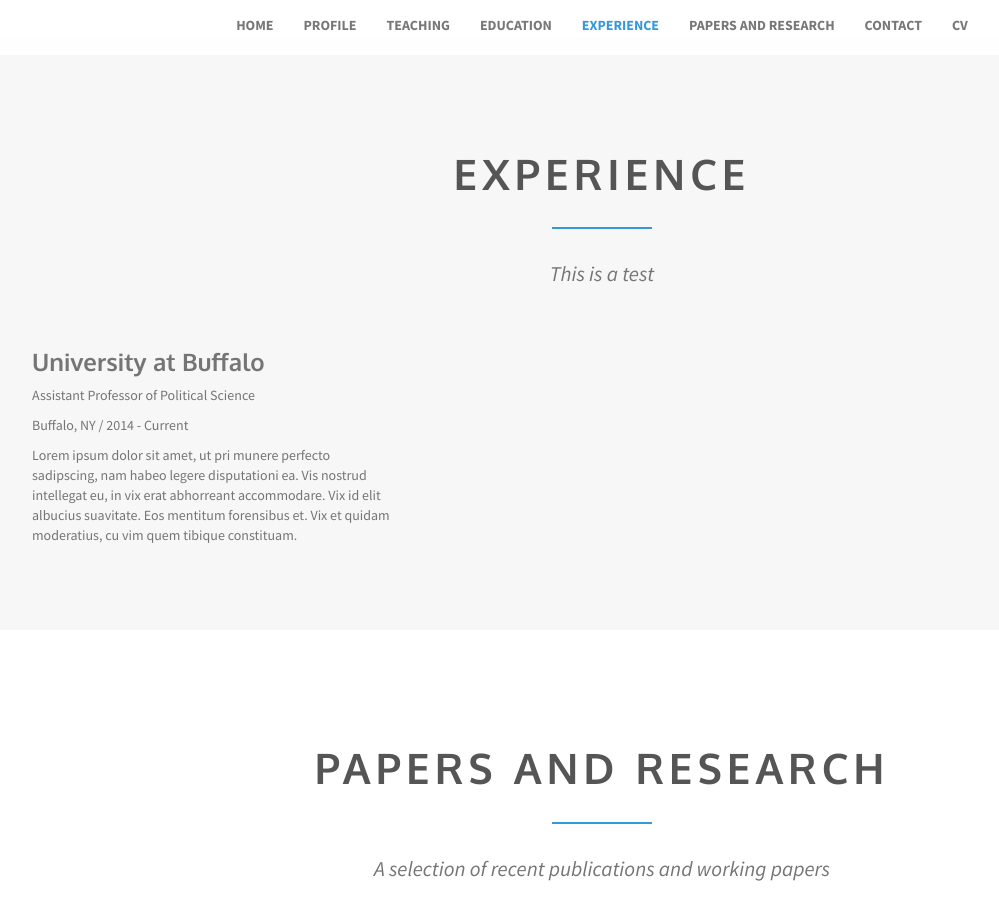
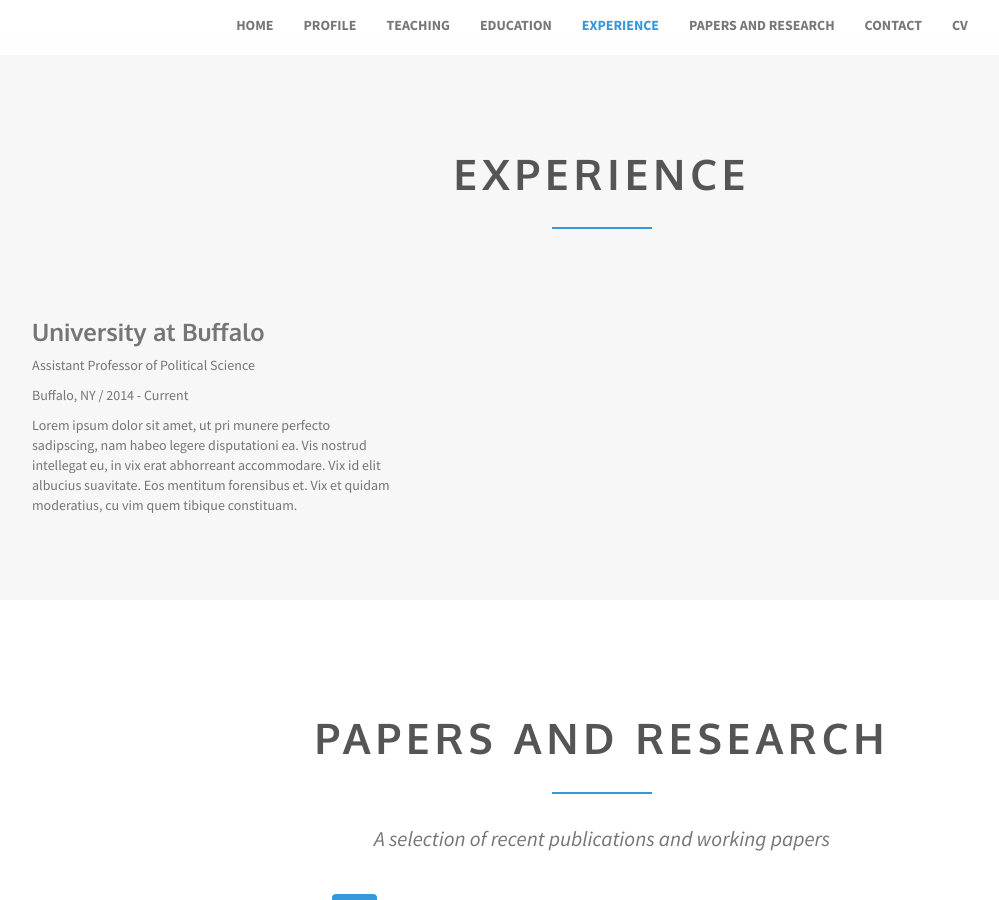
Before and after one commit to neiheisel/neiheisel.github.io, a Jekyll site: the page built from index.html, in a window 1280 px wide and 900 px high, scrolled down 2942 px. Shown: the whole window, without its empty margins (38-1037 px from the left). Built offline with Jekyll 4.4.1, drawn with Linux system fonts in a browser that asks for light colours.

Commit message:
Update _config.yml

```diff
--- a/_config.yml
+++ b/_config.yml
@@ -24,7 +24,7 @@
   profile: "\"If angels were to govern men, neither external nor internal controls on government would be necessary.\" -- Federalist # 51"
   education: "\"Religion, morality, and knowledge, being necessary to good government and the happiness of mankind, school and the means of education shall forever be encouraged.\" -- The Ohio Ordinance of 1787, Article III"
   portfolio: "A selection of recent publications and working papers"
-  experiences: "This is a test"
+  experiences: ""
   teaching: "Recent course syllabi"
   contact: ""
 
```
